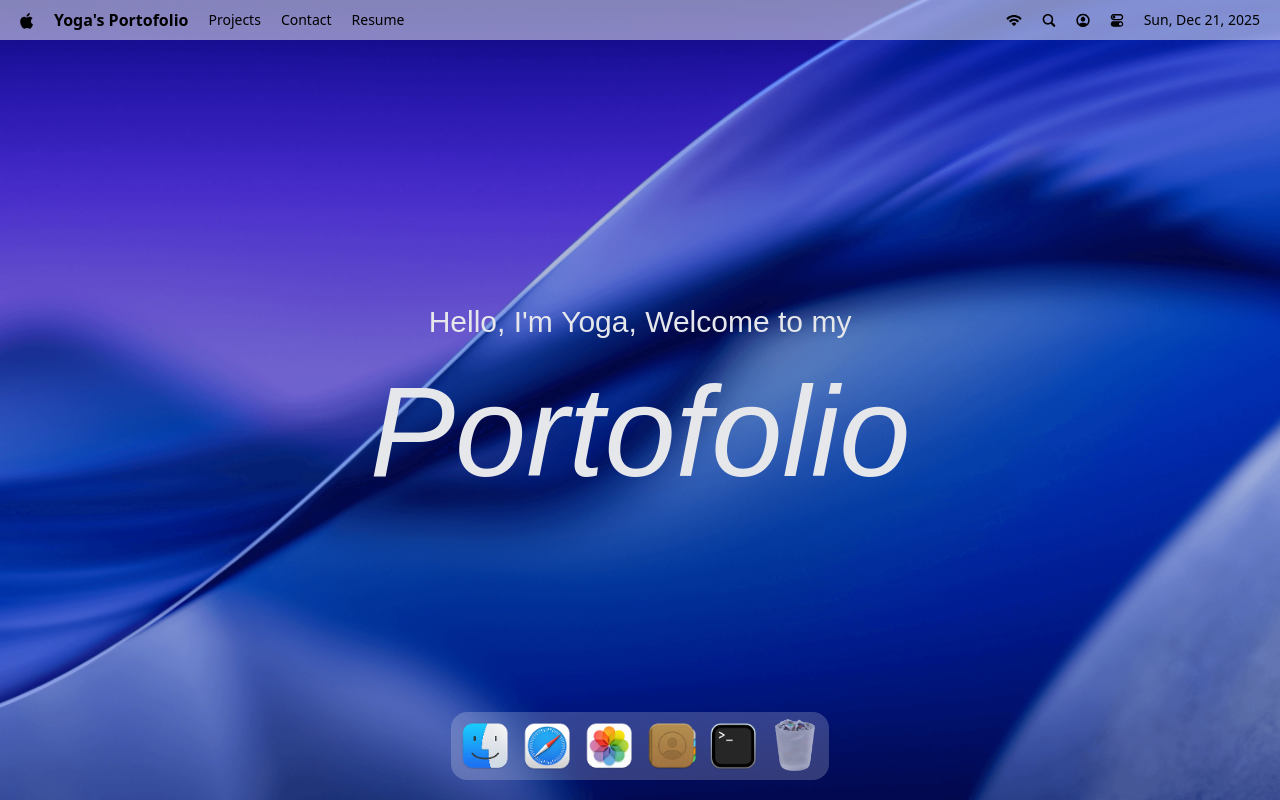
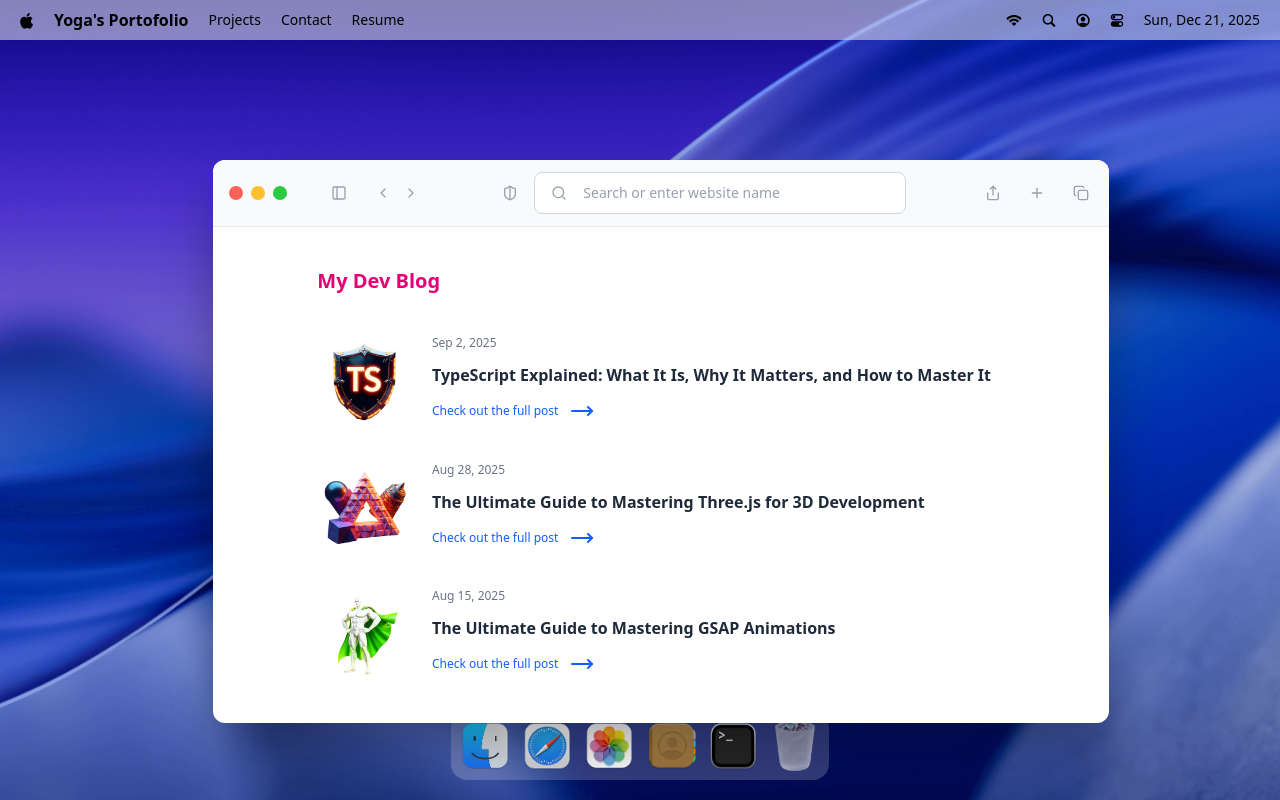
Before and after one commit to bangagoyz/MacOS_Portofolio, a React (Vite) app: page / in a window 1280 px wide. Both pictures are taken after a click on the button 547 px from the left and 746 px from the top of the page. Built offline with nearby package versions, Linux system fonts and the light colour scheme; a web font is replaced by a local one.

Commit message:
implement safari window

```diff
--- a/src/App.jsx
+++ b/src/App.jsx
@@ -2,7 +2,7 @@
 import { Draggable } from "gsap/Draggable";
 
 import { NavBar, Welcome, Dock } from "#components";
-import { Terminal } from "#windows";
+import { Safari, Terminal } from "#windows";
 
 gsap.registerPlugin(Draggable);
 
@@ -14,6 +14,7 @@
       <Dock />
 
       <Terminal />
+      <Safari />
     </main>
   );
 };
--- /dev/null
+++ b/src/windows/Safari.jsx
@@ -0,0 +1,73 @@
+import { WindowControls } from "#components";
+import { blogPosts } from "#constants";
+import WindowWrapper from "#hoc/WindowWrapper";
+import {
+  ChevronLeft,
+  ChevronRight,
+  Copy,
+  MoveRight,
+  PanelLeft,
+  Plus,
+  Search,
+  Share,
+  ShieldHalf,
+} from "lucide-react";
+
+const Safari = () => {
+  return (
+    <>
+      <div id="window-header">
+        <WindowControls target="safari" />
+
+        <PanelLeft className="ml-10 icon" />
+
+        <div className="flex items-center gap-1 ml-5">
+          <ChevronLeft className="icon" />
+          <ChevronRight className="icon" />
+        </div>
+
+        <div className="flex-1 flex-center gap-3">
+          <ShieldHalf className="icon" />
+          <div className="search">
+            <Search className="icon" />
+
+            <input
+              type="text"
+              placeholder="Search or enter website name"
+              className="flex-1"
+            />
+          </div>
+        </div>
+        <div className="flex items-center gap-5">
+          <Share className="icon" />
+          <Plus className="icon" />
+          <Copy className="icon" />
+        </div>
+      </div>
+
+      <div className="blog">
+        <h2>My Dev Blog</h2>
+        <div className="space-y-8">
+          {blogPosts.map(({ id, image, title, date, link }) => (
+            <div key={id} className="blog-post">
+              <div className="col-span-2">
+                <img src={image} alt={title} />
+              </div>
+              <div className="content">
+                <p>{date}</p>
+                <h3>{title}</h3>
+                <a href={link} target="_blank" rel="noopenernore noreferrer">
+                  Check out the full post <MoveRight className="icon-hover" />
+                </a>
+              </div>
+            </div>
+          ))}
+        </div>
+      </div>
+    </>
+  );
+};
+
+const SafariWindow = WindowWrapper(Safari, "safari");
+
+export default SafariWindow;
--- a/src/windows/index.js
+++ b/src/windows/index.js
@@ -1,3 +1,4 @@
 import Terminal from "#windows/Terminal.jsx";
+import Safari from "#windows/Safari.jsx";
 
-export { Terminal };
+export { Terminal, Safari };
```
